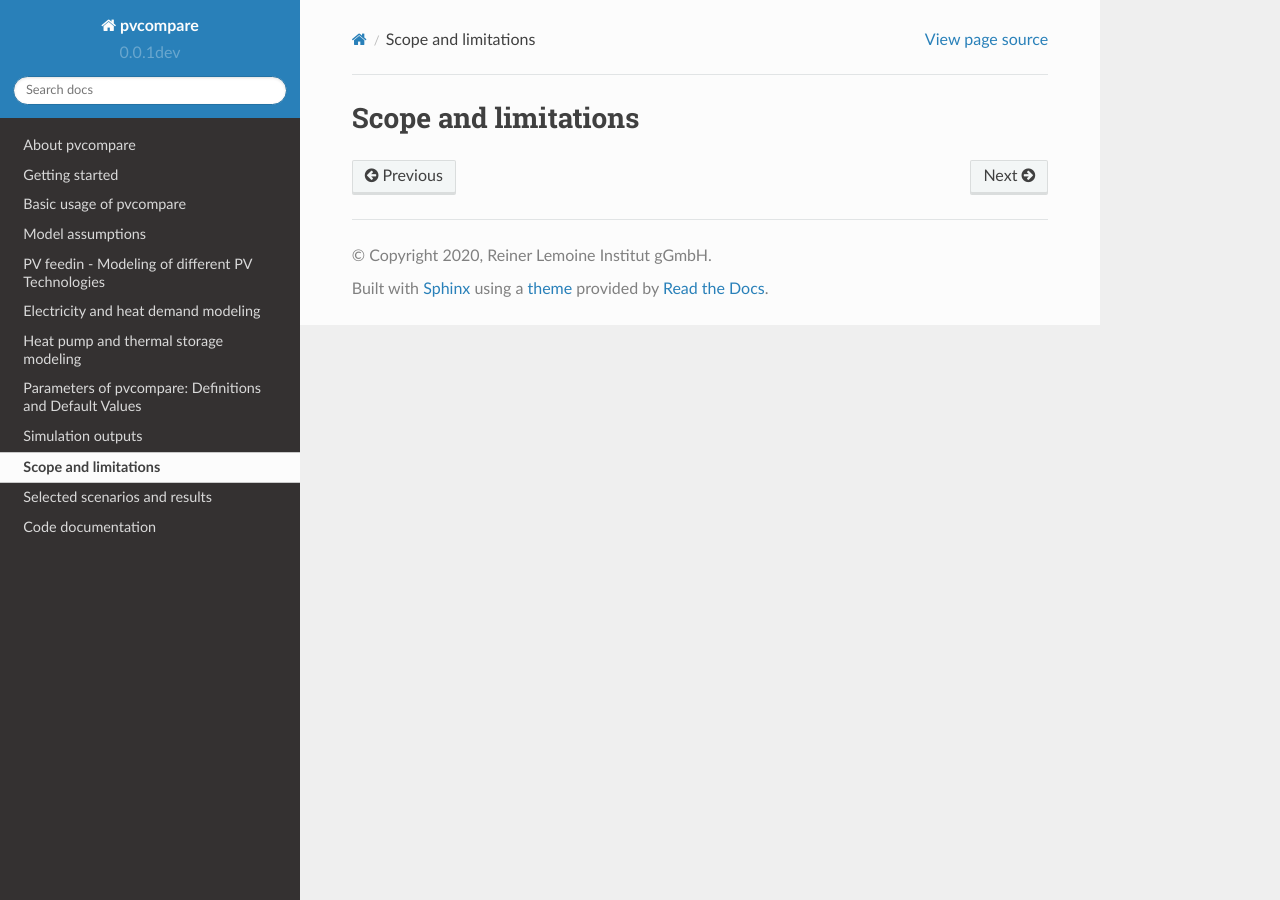
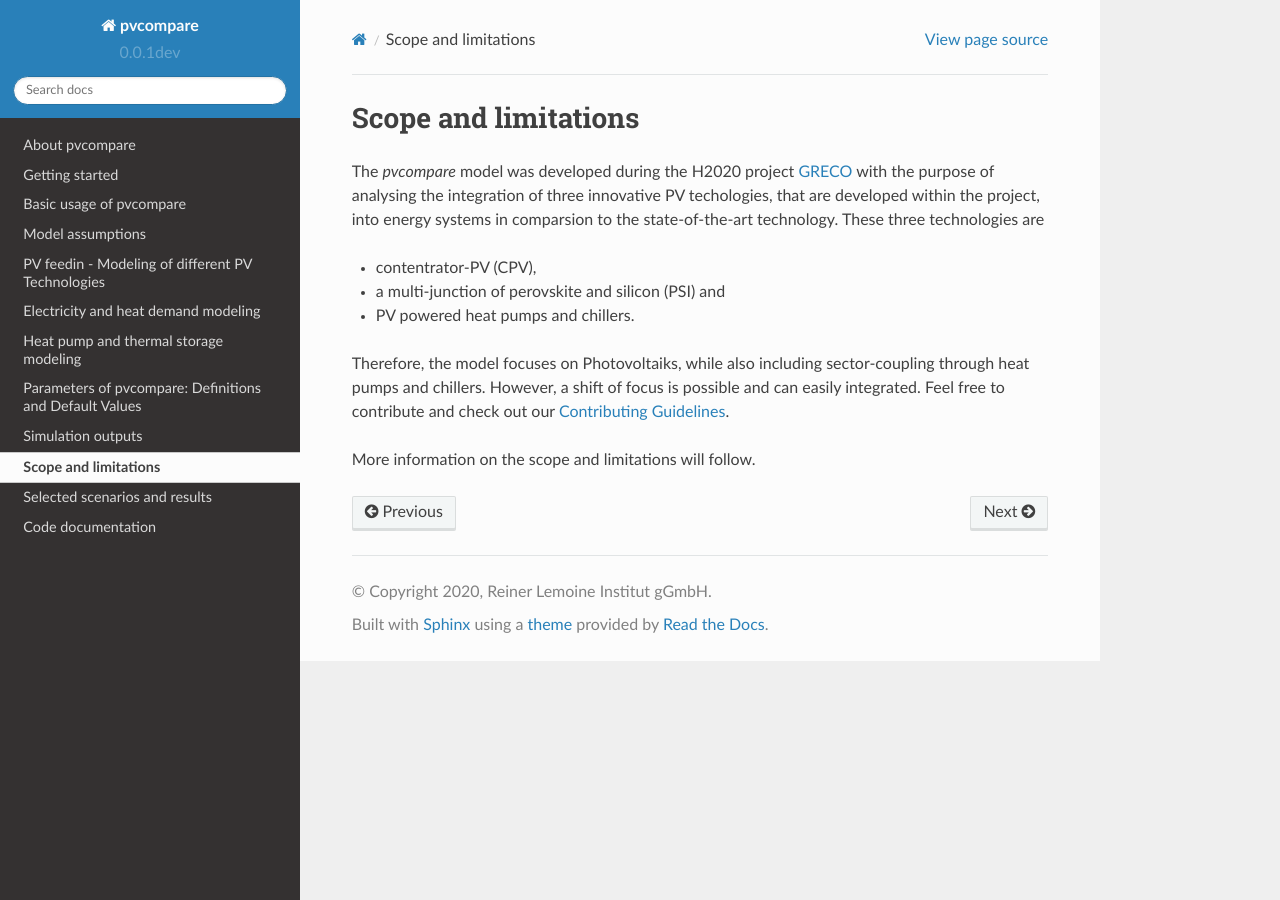
Before and after one commit to greco-project/pvcompare, a Sphinx documentation site: the page built from docs/scope_limits.rst, in a window 1280 px wide. Built offline with Sphinx 7.4.7 and the Read the Docs theme 2.0.0, drawn with Linux system fonts in a browser that asks for light colours; formulas are drawn with MathJax 3.

Commit message:
Add info, fix small bugs

```diff
--- a/docs/scope_limits.rst
+++ b/docs/scope_limits.rst
@@ -2,3 +2,16 @@
 
 Scope and limitations
 ~~~~~~~~~~~~~~~~~~~~~
+
+The *pvcompare* model was developed during the H2020 project `GRECO <https://www.greco-project.eu/>`_ with the purpose of
+analysing the integration of three innovative PV techologies, that are developed within the project, into energy systems
+in comparsion to the state-of-the-art technology. These three technologies are
+
+- contentrator-PV (CPV),
+- a multi-junction of perovskite and silicon (PSI) and
+- PV powered heat pumps and chillers.
+
+Therefore, the model focuses on Photovoltaiks, while also including sector-coupling through heat pumps and chillers.
+However, a shift of focus is possible and can easily integrated. Feel free to contribute and check out our `Contributing Guidelines <https://github.com/greco-project/pvcompare/blob/dev/CONTRIBUTING.md>`_.
+
+More information on the scope and limitations will follow.
```
Also changed, not shown: README.rst (+6 -3 lines), docs/about.rst (+6 -3 lines).
